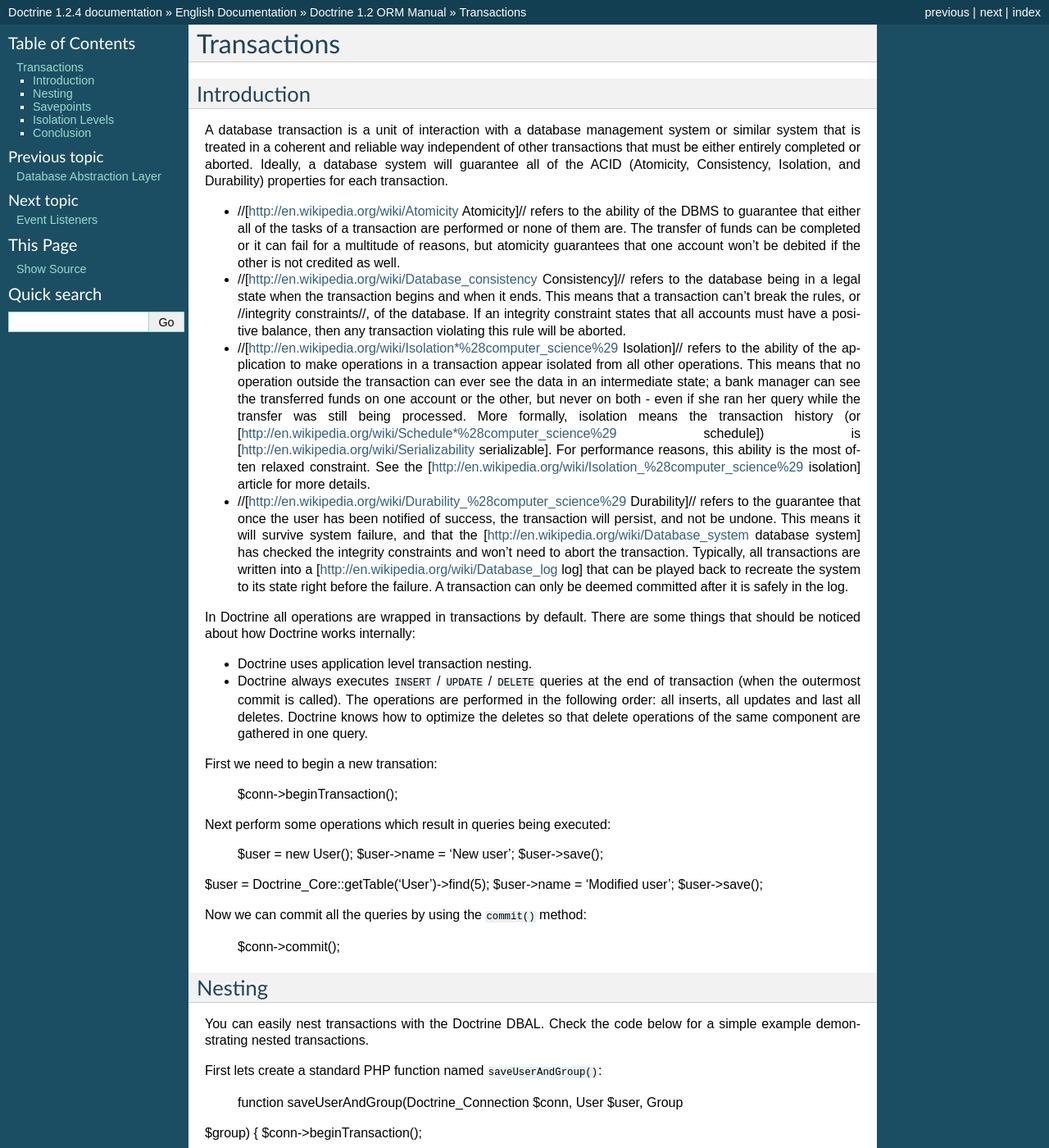
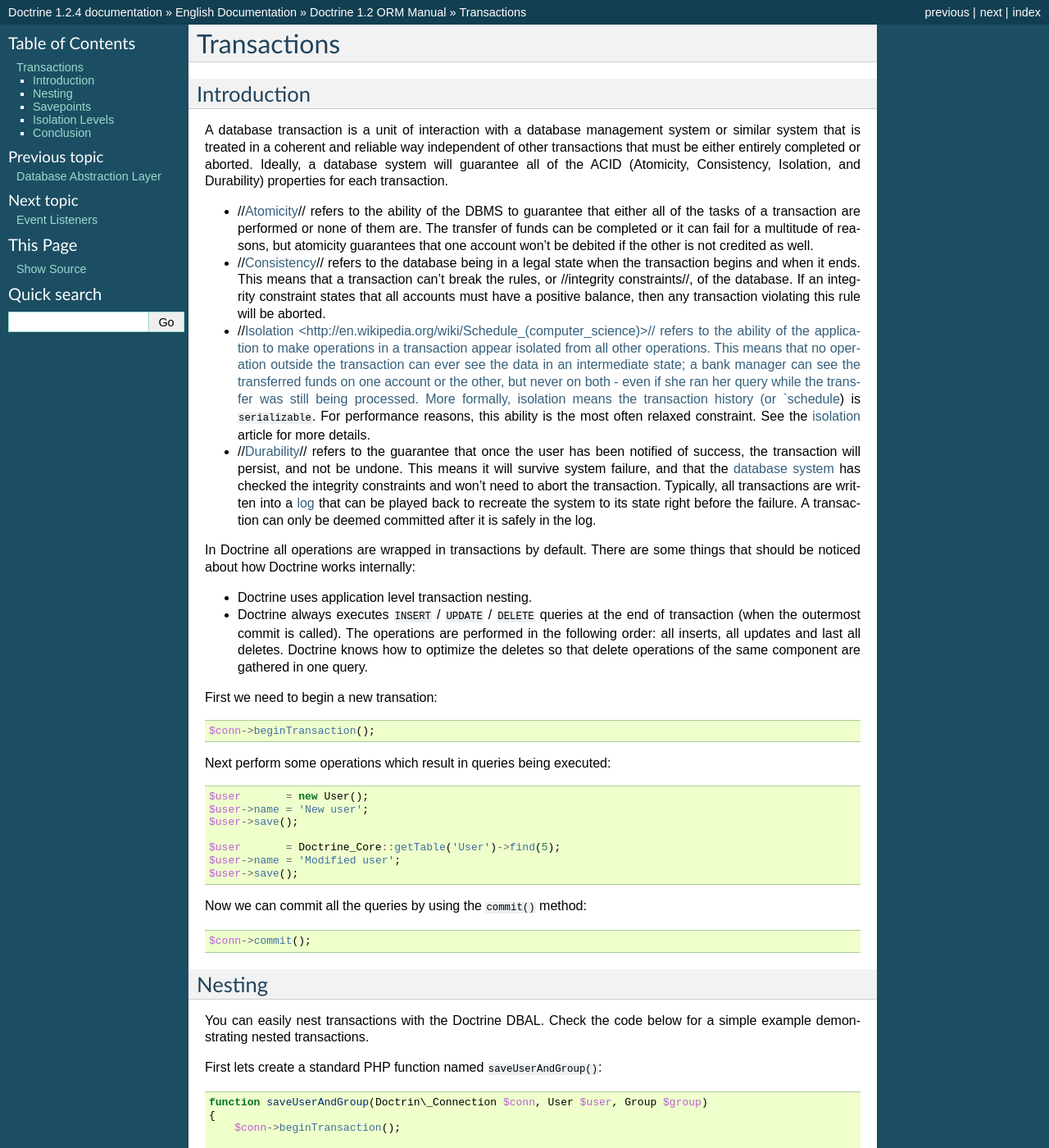
Before and after one commit to doctrine/doctrine1-documentation, a Sphinx documentation site: the page built from source/en/manual/transactions.rst, in a window 1280 px wide and 1400 px high. Shown: the whole window at 82% size. Built offline with Sphinx 7.4.7, drawn with Linux system fonts in a browser that asks for light colours; cross-references to code outside the pages are shown as plain code; some of the changed text lies outside the part shown.

Commit message:
doctrine1-documentation-11: Edit transactions.rst

```diff
--- a/source/en/manual/transactions.rst
+++ b/source/en/manual/transactions.rst
@@ -13,40 +13,35 @@
 all of the ACID (Atomicity, Consistency, Isolation, and Durability)
 properties for each transaction.
 
--  //[http://en.wikipedia.org/wiki/Atomicity Atomicity]// refers to the
+-  //`Atomicity <http://en.wikipedia.org/wiki/Atomicity>`_// refers to the
    ability of the DBMS to guarantee that either all of the tasks of a
    transaction are performed or none of them are. The transfer of funds
    can be completed or it can fail for a multitude of reasons, but
    atomicity guarantees that one account won't be debited if the other
    is not credited as well.
--  //[http://en.wikipedia.org/wiki/Database\_consistency Consistency]//
+-  //`Consistency <http://en.wikipedia.org/wiki/Database_consistency>`_//
    refers to the database being in a legal state when the transaction
    begins and when it ends. This means that a transaction can't break
    the rules, or //integrity constraints//, of the database. If an
    integrity constraint states that all accounts must have a positive
    balance, then any transaction violating this rule will be aborted.
--  //[http://en.wikipedia.org/wiki/Isolation*%28computer\_science%29
-   Isolation]// refers to the ability of the application to make
+-  //`Isolation <http://en.wikipedia.org/wiki/Schedule_(computer_science)>// refers to the ability of the application to make
    operations in a transaction appear isolated from all other
    operations. This means that no operation outside the transaction can
    ever see the data in an intermediate state; a bank manager can see
    the transferred funds on one account or the other, but never on both
    - even if she ran her query while the transfer was still being
    processed. More formally, isolation means the transaction history (or
-   [http://en.wikipedia.org/wiki/Schedule*%28computer\_science%29
-   schedule]) is [http://en.wikipedia.org/wiki/Serializability
-   serializable]. For performance reasons, this ability is the most
+   `schedule <http://en.wikipedia.org/wiki/Schedule_(computer_science)>`_) is `serializable <http://en.wikipedia.org/wiki/Serializability>`. For performance reasons, this ability is the most
    often relaxed constraint. See the
-   [http://en.wikipedia.org/wiki/Isolation\_%28computer\_science%29
-   isolation] article for more details.
--  //[http://en.wikipedia.org/wiki/Durability\_%28computer\_science%29
-   Durability]// refers to the guarantee that once the user has been
+   `isolation <http://en.wikipedia.org/wiki/Isolation_(computer_science)>`_ article for more details.
+-  //`Durability <http://en.wikipedia.org/wiki/Durability_(computer_science)>`_// refers to the guarantee that once the user has been
    notified of success, the transaction will persist, and not be undone.
    This means it will survive system failure, and that the
-   [http://en.wikipedia.org/wiki/Database\_system database system] has
+   `database system <http://en.wikipedia.org/wiki/Database_system>`_ has
    checked the integrity constraints and won't need to abort the
    transaction. Typically, all transactions are written into a
-   [http://en.wikipedia.org/wiki/Database\_log log] that can be played
+   `log <http://en.wikipedia.org/wiki/Database_log>`_ that can be played
    back to recreate the system to its state right before the failure. A
    transaction can only be deemed committed after it is safely in the
    log.
@@ -65,18 +60,27 @@
 
 First we need to begin a new transation:
 
- $conn->beginTransaction();
+::
+
+    $conn->beginTransaction();
 
 Next perform some operations which result in queries being executed:
 
- $user = new User(); $user->name = 'New user'; $user->save();
+::
 
-$user = Doctrine\_Core::getTable('User')->find(5); $user->name =
-'Modified user'; $user->save();
+    $user       = new User();
+    $user->name = 'New user';
+    $user->save();
+
+    $user       = Doctrine_Core::getTable('User')->find(5);
+    $user->name = 'Modified user';
+    $user->save();
 
 Now we can commit all the queries by using the ``commit()`` method:
 
- $conn->commit();
+::
+
+    $conn->commit();
 
 =======
 Nesting
@@ -87,32 +91,35 @@
 
 First lets create a standard PHP function named ``saveUserAndGroup()``:
 
- function saveUserAndGroup(Doctrine\_Connection $conn, User $user, Group
-$group) { $conn->beginTransaction();
+::
+
+    function saveUserAndGroup(Doctrin\_Connection $conn, User $user, Group $group)
+    {
+        $conn->beginTransaction();
+
+        $user->save();
+
+        $group->save();
+
+        $conn->commit();
+    }
+
+Now we make use of the function inside another transaction:
 
 ::
 
-    $user->save();
+    try {
+        $conn->beginTransaction();
 
-    $group->save();
+        saveUserAndGroup($conn,$user,$group);
+        saveUserAndGroup($conn,$user2,$group2);
+        saveUserAndGroup($conn,$user3,$group3);
 
-    $conn->commit();
+        $conn->commit();
 
-}
-
-Now we make use of the function inside another transaction:
-
- try { $conn->beginTransaction();
-
-::
-
-    saveUserAndGroup($conn,$user,$group);
-    saveUserAndGroup($conn,$user2,$group2);
-    saveUserAndGroup($conn,$user3,$group3);
-
-    $conn->commit();
-
-} catch(Doctrine\_Exception $e) { $conn->rollback(); }
+    } catch(Doctrine_Exception $e) {
+        $conn->rollback();
+    }
 
 .. note::
 
@@ -167,18 +179,21 @@
 commit or if a rollback is being called without savepoint name
 parameter.
 
- try { $conn->beginTransaction(); // do some operations here
-
 ::
 
-    // creates a new savepoint called mysavepoint
-    $conn->beginTransaction('mysavepoint');
+    try {
+        $conn->beginTransaction();
+        // do some operations here
 
-    // do some operations here
+        // creates a new savepoint called mysavepoint
+        $conn->beginTransaction('mysavepoint');
 
-    $conn->commit();   // deletes all savepoints
+        // do some operations here
 
-} catch(Exception $e) { $conn->rollback(); // deletes all savepoints }
+        $conn->commit();   // deletes all savepoints
+    } catch(Exception $e) {
+        $conn->rollback(); // deletes all savepoints
+    }
 
 ================
 Isolation Levels
@@ -190,38 +205,44 @@
 queries inside a transaction. The four available levels are (in
 ascending order of strictness):
 
-: ``READ UNCOMMITTED`` : Barely transactional, this setting allows for
-so-called 'dirty reads', where queries inside one transaction are
-affected by uncommitted changes in another transaction.
+``READ UNCOMMITTED``
+ Barely transactional, this setting allows for so-called 'dirty reads', where queries inside one transaction are affected by uncommitted changes in another transaction.
 
-: ``READ COMMITTED`` : Committed updates are visible within another
-transaction. This means identical queries within a transaction can
-return differing results. This is the default in some DBMS's.
+``READ COMMITTED``
+ Committed updates are visible within another transaction. This means identical queries within a transaction can return differing results. This is the default in some DBMS's.
 
-: ``REPEATABLE READ`` : Within a transaction, all reads are consistent.
-This is the default of Mysql INNODB engine.
+``REPEATABLE READ``
+ Within a transaction, all reads are consistent. This is the default of Mysql INNODB engine.
 
-: ``SERIALIZABLE`` : Updates are not permitted in other transactions if
-a transaction has run an ordinary ``SELECT`` query.
+``SERIALIZABLE``
+ Updates are not permitted in other transactions if a transaction has run an ordinary ``SELECT`` query.
 
 To get the transaction module use the following code:
 
- $tx = $conn->transaction;
+::
+
+    $tx = $conn->transaction;
 
 Set the isolation level to READ COMMITTED:
 
- $tx->setIsolation('READ COMMITTED');
+::
+
+    $tx->setIsolation('READ COMMITTED');
 
 Set the isolation level to SERIALIZABLE:
 
- $tx->setIsolation('SERIALIZABLE');
+::
+
+    $tx->setIsolation('SERIALIZABLE');
 
 .. tip::
 
     Some drivers (like Mysql) support the fetching of current
     transaction isolation level. It can be done as follows:
 
- $level = $tx->getIsolation();
+::
+
+    $level = $tx->getIsolation();
 
 ==========
 Conclusion
```
Also changed, not shown: other parts of source/en/manual/transactions.rst (+16 -11 lines).
